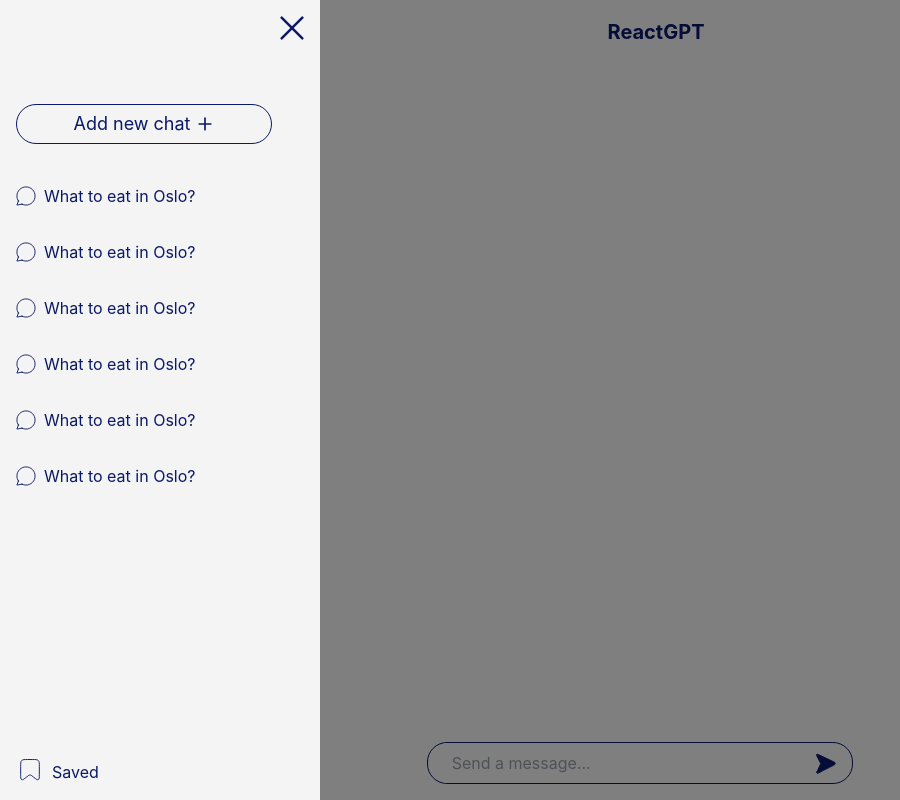
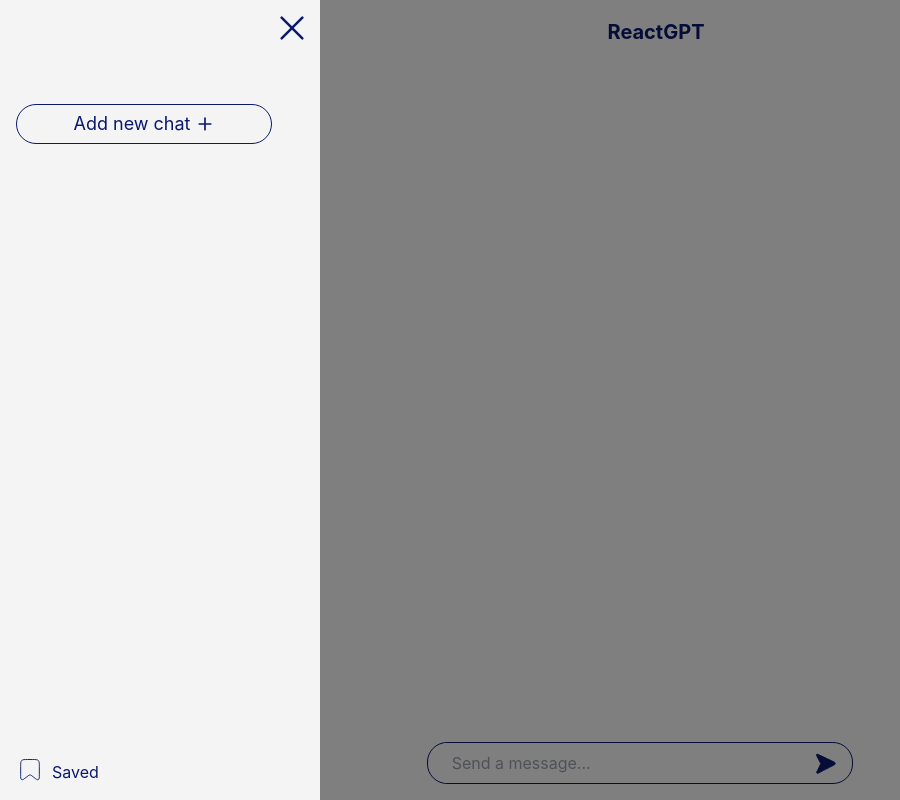
Before and after one commit to barteek-poz/ReactGPT, a React (Vite) app: page / in a window 1280 px wide. Both pictures are taken after a click on the button 32 px from the left and 32 px from the top of the page. Shown: the whole page, without its empty margins (0-900 px from the left). Built offline with nearby package versions, Linux system fonts and the light colour scheme.

Commit message:
created chat history

```diff
--- a/src/components/ChatWindow.jsx
+++ b/src/components/ChatWindow.jsx
@@ -1,17 +1,17 @@
-import { useState } from "react";
+import { useContext, useState } from "react";
 import ChatMessage from "./ChatMessage";
 import Input from "./Input";
 import UserMessage from "./UserMessage";
+import { ChatContext } from "../context/ChatContext";
 
 const ChatWindow = () => {
   const [message, setMessage] = useState(null);
-  const [messageHistory, setMessageHistory] = useState([]);
+  const ctx = useContext(ChatContext);
 
-  console.log(messageHistory);
   return (
     <div>
-      {messageHistory.length > 0 &&
-        messageHistory.map((message, index) => {
+      {ctx.currentChat.length > 0 &&
+        ctx.currentChat.map((message, index) => {
           return (
             <div key={index}>
               <UserMessage question={message.question} />
@@ -22,8 +22,7 @@ const ChatWindow = () => {
 
       <Input
         setMessage={setMessage}
-        messageHistory={messageHistory}
-        setMessageHistory={setMessageHistory}
+
       />
     </div>
   );
--- a/src/components/Input.jsx
+++ b/src/components/Input.jsx
@@ -1,11 +1,21 @@
-import { useState } from "react";
+import { useContext, useState } from "react";
 import SEND_ICON from "../assets/send.svg";
+import { ChatContext } from "../context/ChatContext";
 
-export const Input = ({ messageHistory, setMessageHistory, setMessage }) => {
+export const Input = ({ setMessage }) => {
   const [inputValue, setInputValue] = useState("");
+  const ctx = useContext(ChatContext);
+
+  const titleHandler = () => {
+    if (ctx.currentChat.length === 0) {
+      return inputValue;
+    } else {return ctx.currentChat[0].title}
+  };
 
   const responseHandler = async (e) => {
-    e.preventDefault()
+    e.preventDefault();
+    if (inputValue.length !== 0) {
+      try {
         const res = await fetch("https://api.openai.com/v1/chat/completions", {
           method: "POST",
           headers: {
@@ -21,16 +31,30 @@ export const Input = ({ messageHistory, setMessageHistory, setMessage }) => {
         });
         const data = await res.json();
         setMessage(data.choices[0].message.content);
-    setMessageHistory([
-      ...messageHistory,
+        ctx.setCurrentChat([
+          ...ctx.currentChat,
           {
+            title: titleHandler(),
             question: inputValue,
             answer: data.choices[0].message.content,
           },
         ]);
-    setInputValue('')
+        ctx.setChatHistory([
+          ...ctx.chatHistory,
+          {
+            title: titleHandler(),
+            question: inputValue,
+            answer: data.choices[0].message.content,
+          },
+        ]);
+      } catch (err) {
+        alert(err);
+      }
+      setInputValue("");
+    }
   };
-
+  console.log(ctx.currentChat);
+  console.log(ctx.chatHistory);
   return (
     <form
       onSubmit={responseHandler}
--- a/src/components/MainLayout.jsx
+++ b/src/components/MainLayout.jsx
@@ -2,10 +2,16 @@ import { useState } from "react";
 import Menu from "./Menu";
 import TopBar from "./TopBar";
 import ChatWindow from "./ChatWindow";
+import { ChatContext } from "../context/ChatContext";
 
 export const MainLayout = () => {
   const [menuActive, setMenuActive] = useState(false);
+  const [chatHistory, setChatHistory] = useState([]);
+  const [currentChat, setCurrentChat] = useState([]);
+
   return (
+    <ChatContext.Provider
+      value={{ chatHistory, setChatHistory, currentChat, setCurrentChat }}>
       <div className="LAYOUT flex flex-col justify-between h-lvh">
         {menuActive && (
           <Menu menuActive={menuActive} setMenuActive={setMenuActive} />
@@ -16,5 +22,6 @@ export const MainLayout = () => {
           <ChatWindow />
         </div>
       </div>
+    </ChatContext.Provider>
   );
 };
--- a/src/components/Menu.jsx
+++ b/src/components/Menu.jsx
@@ -2,48 +2,50 @@ import CLOSE_ICON from "../assets/close.svg";
 import ADD_ICON from "../assets/add.svg";
 import CHAT_ICON from "../assets/chat.svg";
 import SAVE_ICON from "../assets/save.svg";
+import { useContext } from "react";
+import { ChatContext } from "../context/ChatContext";
 
-export const Menu = ({menuActive, setMenuActive}) => {
+export const Menu = ({ menuActive, setMenuActive }) => {
+  const ctx = useContext(ChatContext);
+  const newChatHandler = () => {
+    ctx.setCurrentChat([]);
+    setMenuActive(false);
+  };
+  const chatTitles = Array.from(
+    new Set(ctx.chatHistory.map((chat) => chat.title))
+  );
+
+  console.log(chatTitles);
   return (
     <div className="MENU OVERLAY absolute w-lvw  bg-blur">
       <div className="MENU relative w-80 min-h-lvh bg-cream flex flex-col gap-10 p-4 text-mainBlue">
-        <button onClick={()=>{setMenuActive(!menuActive)}}
-        className="MENU BTN self-end">
+        <button
+          onClick={() => {
+            setMenuActive(!menuActive);
+          }}
+          className="MENU BTN self-end">
           <img
             src={CLOSE_ICON}
             alt="close-icon"
             className="CLOSE ICON w-6 h-6"
           />
         </button>
-        <button className="ADD BTN flex items-center justify-center text-lg w-64 h-10 border border-mainBlue rounded-[20px] mt-6">
+        <button
+          onClick={newChatHandler}
+          className="ADD BTN flex items-center justify-center text-lg w-64 h-10 border border-mainBlue rounded-[20px] mt-6">
           Add new chat
           <img src={ADD_ICON} alt="add-icon" className="w-5 ml-1" />
         </button>
         <div className="CONVERSATIONS BOX flex flex-col gap-8">
-          <button className="CONVERSATION flex items-center gap-2">
-            <img src={CHAT_ICON} alt="chat-icon" className="w-5" /> What to eat
-            in Oslo?
-          </button>
-          <button className="CONVERSATION flex items-center gap-2">
-            <img src={CHAT_ICON} alt="chat-icon" className="w-5" /> What to eat
-            in Oslo?
-          </button>
-          <button className="CONVERSATION flex items-center gap-2">
-            <img src={CHAT_ICON} alt="chat-icon" className="w-5" /> What to eat
-            in Oslo?
-          </button>
-          <button className="CONVERSATION flex items-center gap-2">
-            <img src={CHAT_ICON} alt="chat-icon" className="w-5" /> What to eat
-            in Oslo?
-          </button>
-          <button className="CONVERSATION flex items-center gap-2">
-            <img src={CHAT_ICON} alt="chat-icon" className="w-5" /> What to eat
-            in Oslo?
-          </button>
-          <button className="CONVERSATION flex items-center gap-2">
-            <img src={CHAT_ICON} alt="chat-icon" className="w-5" /> What to eat
-            in Oslo?
-          </button>
+          {chatTitles?.map((title, index) => {
+            return (
+              <button
+                key={index}
+                className="CONVERSATION flex items-center gap-2">
+                <img src={CHAT_ICON} alt="chat-icon" className="w-5" /> {title}
+              </button>
+            );
+          })}
         </div>
 
         <button className="SAVED flex-1  flex items-end gap-2">
--- /dev/null
+++ b/src/context/ChatContext.jsx
@@ -0,0 +1,3 @@
+import { createContext } from "react";
+
+export const ChatContext = createContext();
```
Lines whose indentation alone changed are shown as unchanged.
